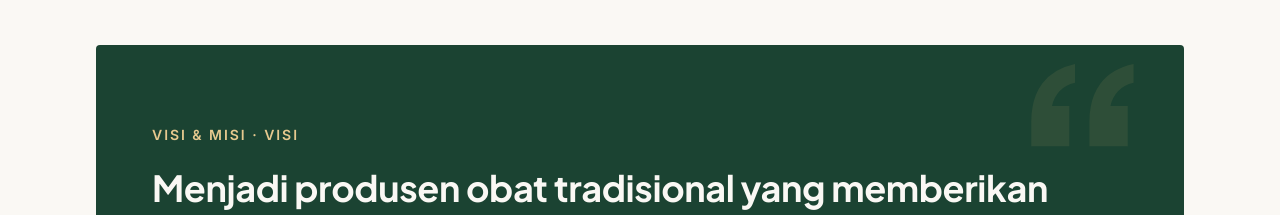
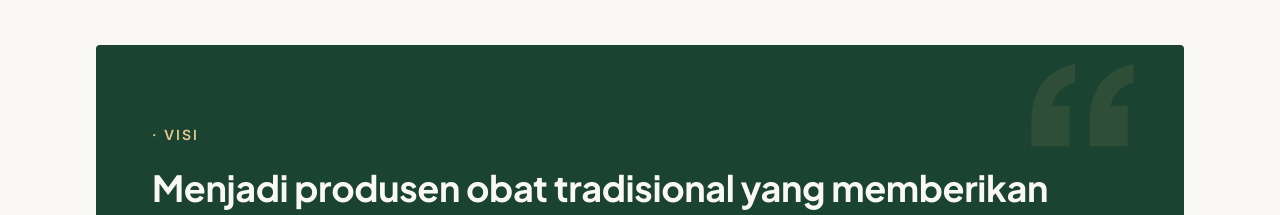
Before and after one commit to bael850/alwaliy-maklon, a React (Vite) app: page / in a window 1280 px wide. Shown: the part 4720-4935 px from the top of the page. Built offline with nearby package versions, Linux system fonts and the light colour scheme.

Commit message:
optimasi

```diff
--- a/src/i18n/translations.ts
+++ b/src/i18n/translations.ts
@@ -446,7 +446,6 @@ const id = {
     ],
   },
   visionMission: {
-    eyebrow: "Visi & Misi",
     visionLabel: "Visi",
     vision:
       "Menjadi produsen obat tradisional yang memberikan manfaat nyata bagi kesehatan masyarakat, dengan standar produksi yang dapat dipertanggungjawabkan.",
@@ -1046,7 +1045,6 @@ const en: typeof id = {
     ],
   },
   visionMission: {
-    eyebrow: "Vision & Mission",
     visionLabel: "Vision",
     vision:
       "To be a traditional medicine producer that brings real benefit to public health, with production standards we can stand behind.",
```
